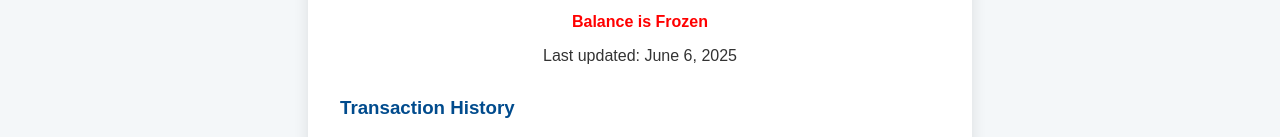
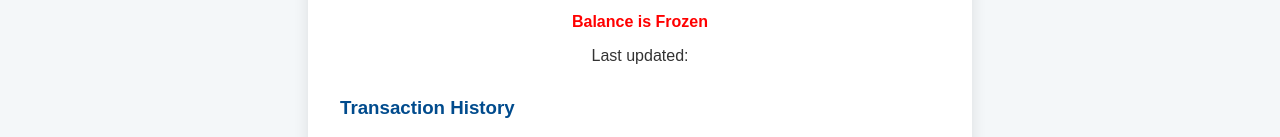
Before and after one commit to accountprofile/check, a plain HTML site: page account 2.html in a window 1280 px wide. Shown: the part 255-392 px from the top of the page. Drawn offline with Linux system fonts and the light colour scheme.

Commit message:
Update account 2.html

```diff
--- a/account 2.html
+++ b/account 2.html
@@ -128,7 +128,7 @@
     <h2>Account Balance</h2>
     <div class="balance">£157,083,500.17</div>
     <p class="frozen">Balance is Frozen</p>
-    <p>Last updated: June 6, 2025</p>
+    <p id="last-updated">Last updated: </p>
 
     <div class="transactions">
       <h3>Transaction History</h3>
```
